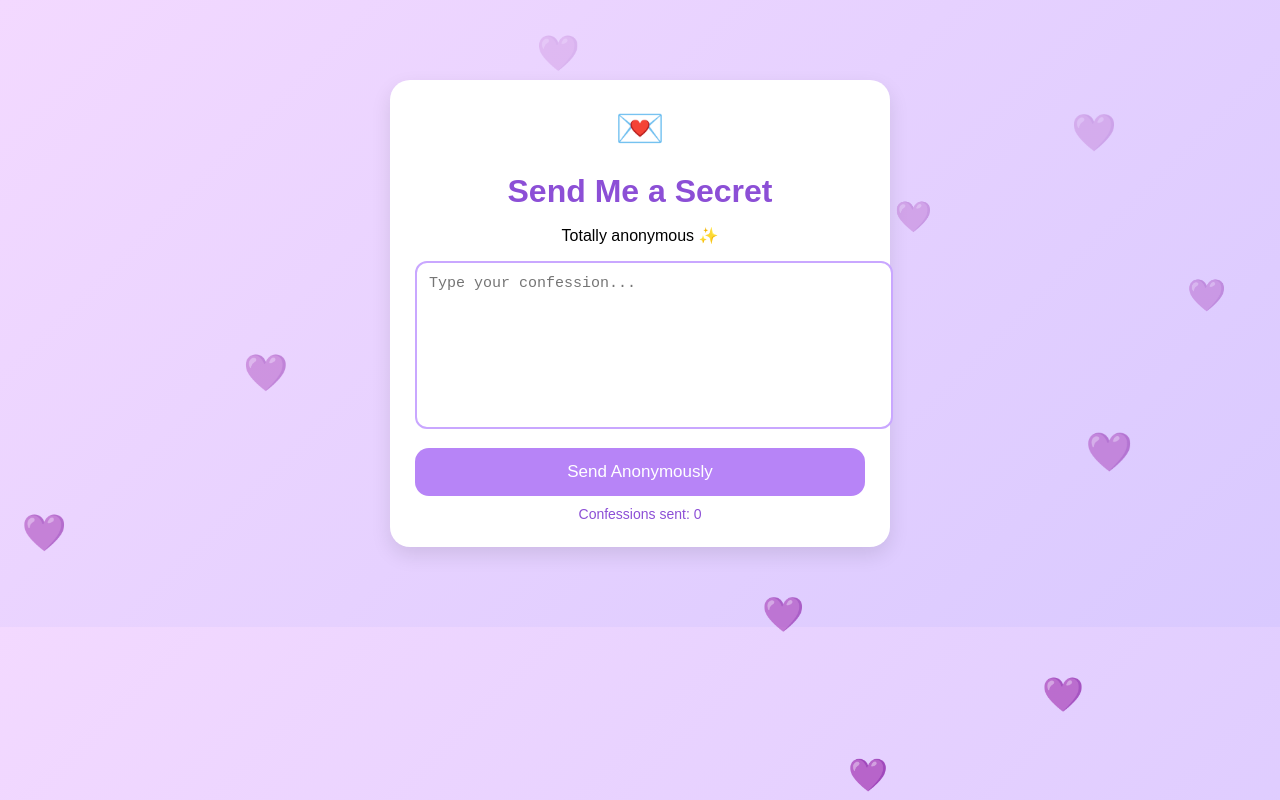
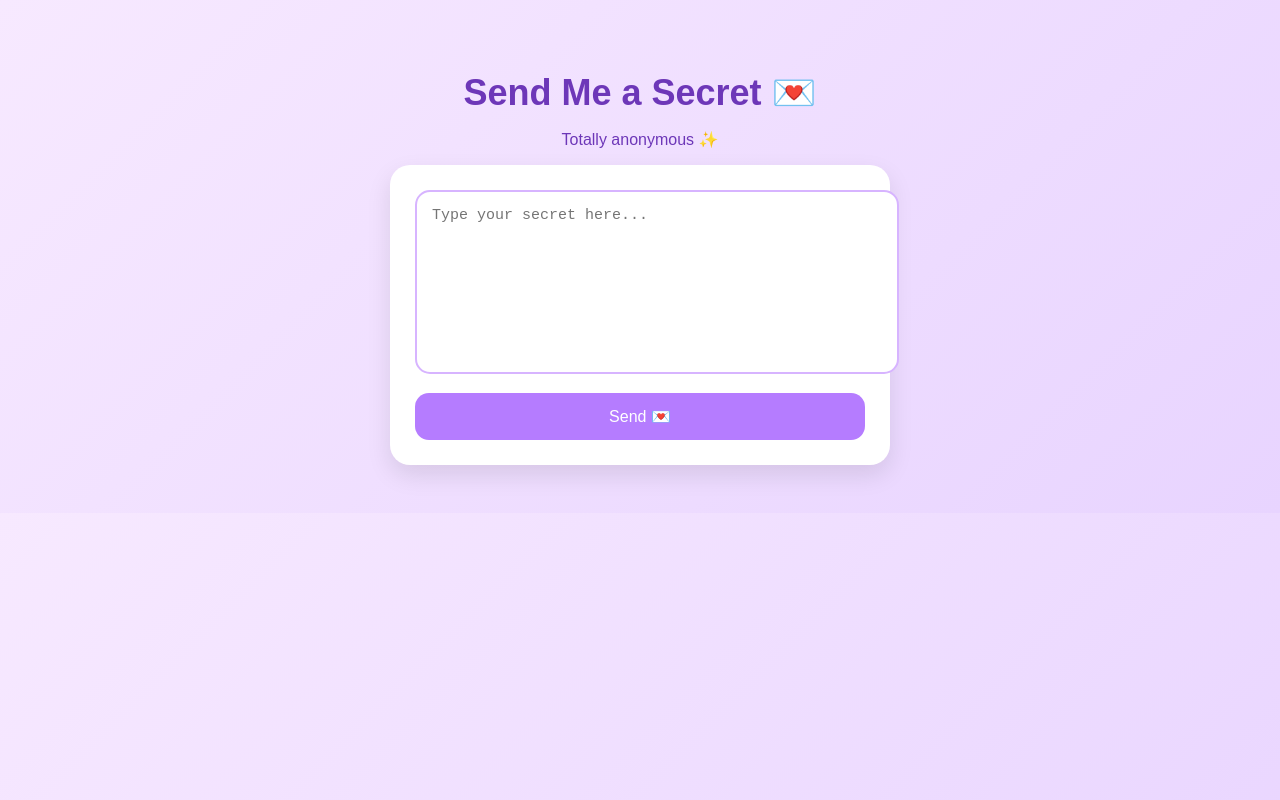
Before and after one commit to meriembenachit14/Tell-Me-Tiny-Things, a plain HTML site: page index.html in a window 1280 px wide. Drawn offline with Linux system fonts and the light colour scheme.

Commit message:
Update index.html

```diff
--- a/index.html
+++ b/index.html
@@ -2,197 +2,133 @@
 <html lang="en">
 <head>
 <meta charset="UTF-8">
+<meta name="viewport" content="width=device-width, initial-scale=1.0">
 <title>Send Me a Secret 💌</title>
+
+<!-- IG / Discord / FB Preview -->
+<meta property="og:title" content="Send Me a Secret 💌">
+<meta property="og:description" content="Totally anonymous, no logins needed.">
+<meta property="og:image" content="icon.png">
+<meta property="og:type" content="website">
 
 <style>
     body {
-  margin: 0;
+        background: linear-gradient(135deg, #f7e9ff, #e8d4ff);
         font-family: "Poppins", sans-serif;
-  background: linear-gradient(135deg, #f3d9ff, #d9c9ff);
-  overflow-x: hidden;
+        text-align: center;
+        padding: 40px;
+        color: #6d37b8;
     }
 
-/* Container */
-.container {
-  max-width: 450px;
-  margin: 80px auto;
+    h1 {
+        font-size: 36px;
+        margin-bottom: 5px;
+    }
+
+    .box {
         background: white;
         padding: 25px;
         border-radius: 20px;
-  box-shadow: 0 8px 20px rgba(0,0,0,0.1);
-  text-align: center;
-  animation: pop 0.6s ease;
+        box-shadow: 0 10px 25px rgba(0,0,0,0.1);
+        max-width: 450px;
+        margin: auto;
+        animation: pop 0.7s ease;
     }
 
     @keyframes pop {
-  0% { transform: scale(0.8); opacity: 0; }
+        0% { transform: scale(0.7); opacity: 0; }
         100% { transform: scale(1); opacity: 1; }
-}
-
-h1 {
-  color: #8c4fd6;
-  margin-bottom: 5px;
     }
 
     textarea {
         width: 100%;
-  height: 140px;
-  padding: 12px;
-  border-radius: 12px;
-  border: 2px solid #c9a7ff;
+        height: 150px;
+        border: 2px solid #d7b4ff;
+        border-radius: 15px;
+        padding: 15px;
+        font-size: 15px;
+        resize: none;
         outline: none;
-  resize: none;
-  font-size: 15px;
+        transition: 0.3s;
+    }
+
+    textarea:focus {
+        border-color: #b58aff;
+        box-shadow: 0 0 10px #e4caff;
     }
 
     button {
+        margin-top: 15px;
+        background: #b57cff;
+        color: white;
+        border: none;
+        padding: 14px 20px;
         width: 100%;
-  margin-top: 15px;
-  padding: 14px;
-  border: none;
         border-radius: 14px;
-  background: #b784f7;
-  color: white;
-  font-size: 17px;
+        font-size: 16px;
         cursor: pointer;
-}
-button:hover {
-  background: #a673f2;
+        transition: 0.2s;
     }
 
-#counter {
-  margin-top: 10px;
-  color: #8c4fd6;
-  font-size: 14px;
+    button:hover {
+        background: #a06ced;
     }
 
-/* Floating hearts */
-.heart {
-  position: fixed;
-  bottom: -10px;
-  animation: floatUp 6s linear infinite;
-  opacity: 0.8;
+    .typing-sparkle {
+        animation: sparkle 1.2s infinite ease-in-out;
+        display: inline-block;
     }
 
-@keyframes floatUp {
-  from { transform: translateY(0); opacity: 0.8; }
-  to { transform: translateY(-120vh); opacity: 0; }
-}
-
-/* Loading screen */
-#loadingScreen {
-  position: fixed;
-  top: 0; left: 0;
-  width: 100%;
-  height: 100%;
-  background: white;
-  display: flex;
-  justify-content: center;
-  align-items: center;
-  z-index: 999;
-}
-.loader {
-  font-size: 28px;
-  color: #9d6fee;
-  animation: pulse 1.2s infinite alternate;
-}
-
-@keyframes pulse {
-  from { transform: scale(1); opacity: 0.7; }
-  to { transform: scale(1.3); opacity: 1; }
+    @keyframes sparkle {
+        0% { opacity: 0.2; transform: scale(1); }
+        50% { opacity: 1; transform: scale(1.3); }
+        100% { opacity: 0.2; transform: scale(1); }
     }
 </style>
+
 </head>
-
 <body>
 
-<div id="loadingScreen"><div class="loader">🌸 Loading...</div></div>
-
-<div id="heartContainer"></div>
-
-<div class="container">
-  <div style="font-size:40px">💌</div>
-  <h1>Send Me a Secret</h1>
+<h1>Send Me a Secret 💌</h1>
 <p>Totally anonymous ✨</p>
 
-  <textarea id="confession" placeholder="Type your confession..."></textarea>
-  <button onclick="sendConfession()">Send Anonymously</button>
+<div class="box">
 
-  <div id="counter">Confessions sent: <span id="count">0</span></div>
+    <!-- ⭐⭐⭐ FULL WORKING FORMSUBMIT FIX ⭐⭐⭐ -->
+    <form action="https://formsubmit.co/meriembenachit14@gmail.com" method="POST">
 
-  <div id="successMessage" style="display:none;color:#5bbf5b;margin-top:15px;font-size:16px;">
-    ✓ Sent!
-  </div>
+        <!-- Required Fix -->
+        <input type="hidden" name="_captcha" value="false">
+
+        <!-- Redirect to success.html -->
+        <input type="hidden" name="_next" value="https://meriembenachit14.github.io/Tell-Me-Tiny-Things/success.html">
+
+        <!-- Prevent spam -->
+        <input type="text" name="_honey" style="display:none">
+
+        <!-- Auto-save ID (optional but nice) -->
+        <input type="hidden" name="_template" value="table">
+
+        <textarea name="message" id="confessionBox" placeholder="Type your secret here..."></textarea>
+
+        <button type="submit">Send 💌</button>
+    </form>
 </div>
 
-<!-- Sounds -->
-<audio id="popSound" src="https://cdn.pixabay.com/download/audio/2022/03/15/audio_f5b67fa9fb.mp3?filename=click-124467.mp3"></audio>
-<audio id="sendSound" src="https://cdn.pixabay.com/download/audio/2021/09/20/audio_5b9e319a36.mp3?filename=whoosh-6316.mp3"></audio>
-
 <script>
-/* Loading screen */
-window.onload = () => {
-  setTimeout(() => {
-    document.getElementById('loadingScreen').style.display = 'none';
-  }, 800);
-};
-
-/* Hearts animation */
-setInterval(() => {
-  const heart = document.createElement('div');
-  heart.classList.add('heart');
-  heart.innerHTML = '💜';
-  heart.style.left = Math.random() * 100 + 'vw';
-  heart.style.fontSize = (20 + Math.random() * 20) + 'px';
-  document.getElementById('heartContainer').appendChild(heart);
-  setTimeout(() => heart.remove(), 6000);
-}, 500);
-
-/* Auto-save draft */
-const area = document.getElementById('confession');
-if (localStorage.getItem('draft')) {
-  area.value = localStorage.getItem('draft');
+/* Cute sparkles when typing */
+const box = document.getElementById("confessionBox");
+box.addEventListener("input", () => {
+    if (!document.querySelector(".typing-sparkle")) {
+        const sp = document.createElement("div");
+        sp.className = "typing-sparkle";
+        sp.textContent = "✨";
+        document.body.appendChild(sp);
+        sp.style.position = "fixed";
+        sp.style.bottom = "20px";
+        sp.style.right = "20px";
     }
-area.addEventListener('input', () => {
-  localStorage.setItem('draft', area.value);
 });
-
-/* Counter */
-let count = localStorage.getItem('sentCount') || 0;
-document.getElementById('count').innerText = count;
-
-/* WORKING FormSubmit version */
-function sendConfession() {
-  const text = area.value.trim();
-  if (!text) return alert("Please type something!");
-
-  document.getElementById("popSound").play();
-
-  const formData = new FormData();
-  formData.append("confession", text);
-  formData.append("_captcha", "false");
-  formData.append("_next", "https://meriembenachit14.github.io/Tell-Me-Tiny-Things/success.html");
-
-  fetch("https://formsubmit.co/meriembenachit14@gmail.com", {
-    method: "POST",
-    body: formData
-  })
-  .then(() => {
-    document.getElementById("sendSound").play();
-    document.getElementById("successMessage").style.display = "block";
-
-    setTimeout(() => {
-      document.getElementById("successMessage").style.display = "none";
-    }, 2500);
-
-    area.value = "";
-    localStorage.removeItem("draft");
-
-    count++;
-    localStorage.setItem("sentCount", count);
-    document.getElementById("count").innerText = count;
-  });
-}
 </script>
 
 </body>
```
Lines whose indentation alone changed are shown as unchanged.
